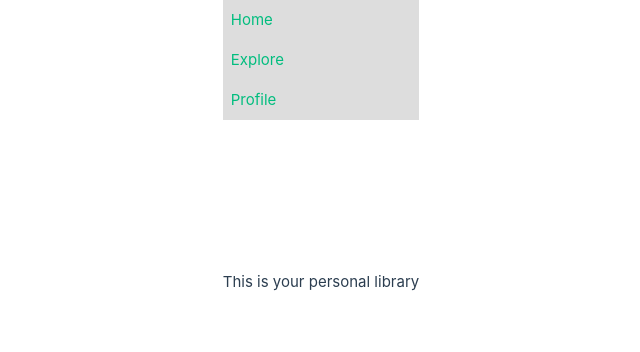
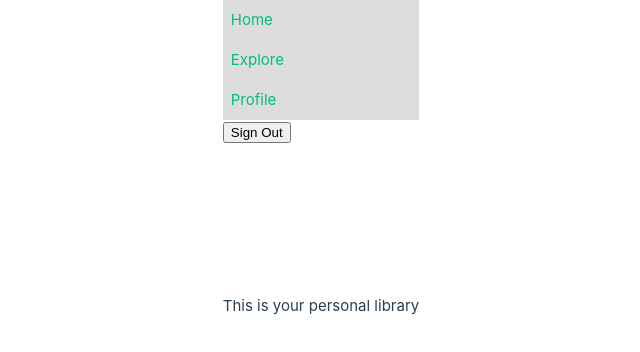
Before and after one commit to staten-island-tech/vue-supabase-project-evan-and-ashley, a Vue app in the folder bookstore-reviews/: page /Auth in a window 1280 px wide. Both pictures are taken after typing "name@example.com", "Sample123" into the empty fields and a click on the input "Login". Shown: the top 352 px of the page, without its empty margins (319-959 px from the left). Built offline with nearby package versions, Linux system fonts and the light colour scheme; no server answers.

Commit message:
sign in or make an account v-if statement disappears on reload

```diff
--- a/bookstore-reviews/src/App.vue
+++ b/bookstore-reviews/src/App.vue
@@ -5,12 +5,13 @@
         <RouterLink to="/home">Home</RouterLink>
         <RouterLink to="/explore">Explore</RouterLink>
         <RouterLink to="/profile">Profile</RouterLink>
+        <button @click="signOut" :disabled="loading">Sign Out</button>
       </nav>
     </div>
   </header>
   <header v-else>
     <div>Welcome To Bookstore Reviews</div>
-    <RouterLink to="/">Sign in or Make an Account </RouterLink>
+    <RouterLink v-if="isSignedOut" to="/">Sign in or Make an Account </RouterLink>
   </header>
   <div class="container" style="padding: 50px 0 100px 0"></div>
   <RouterView />
@@ -28,6 +29,22 @@ import { userAuthStore } from '@/stores/authStore'
 const { isLoggedIn } = userAuthStore()
 
 const session = ref()
+const isSignedOut = ref(false)
+const loading = ref(false)
+
+async function signOut() {
+  try {
+    loading.value = true
+    const { error } = await supabase.auth.signOut()
+    if (error) throw error
+  } catch (error) {
+    alert(error.message)
+  } finally {
+    loading.value = false
+    isSignedOut.value = true
+    isLoggedIn.value = false
+  }
+}
 
 onMounted(() => {
   supabase.auth.getSession().then(({ data }) => {
```
Also changed, not shown: bookstore-reviews/src/components/Account.vue (+0 -12 lines).
